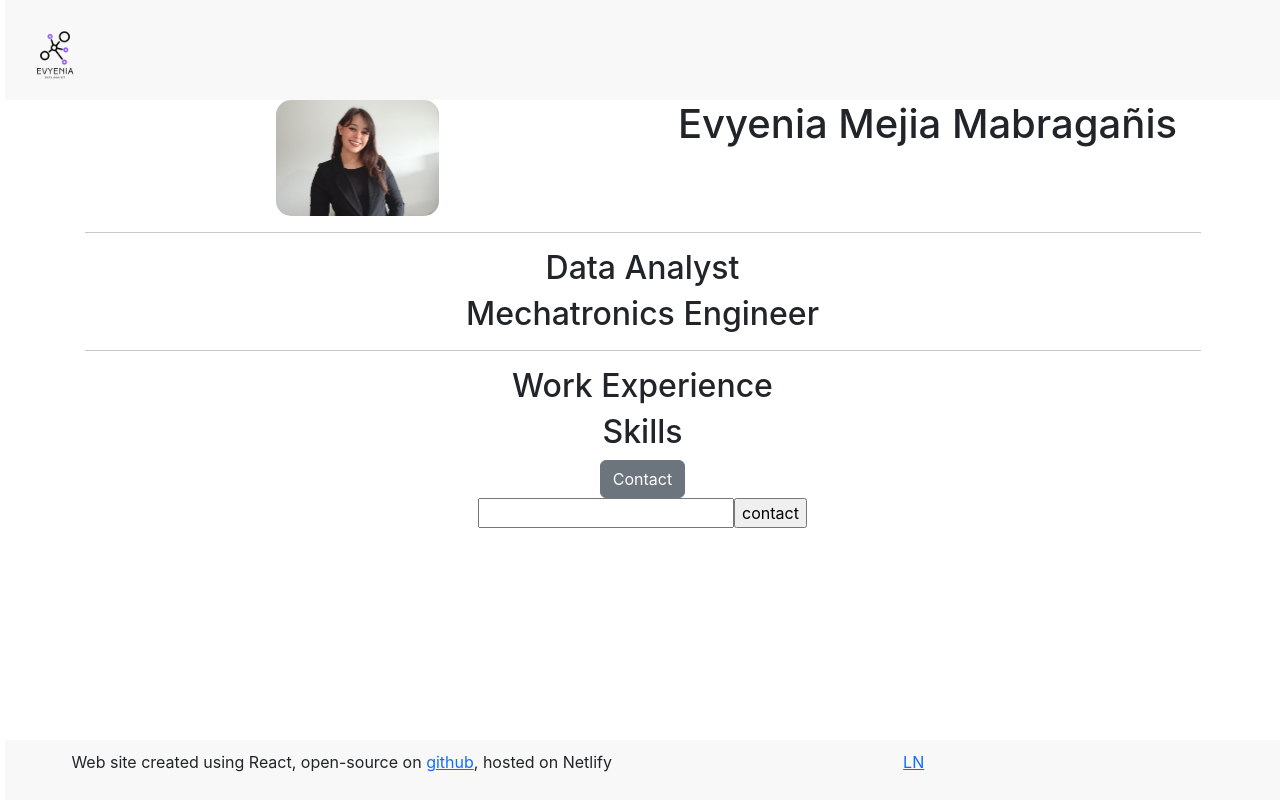
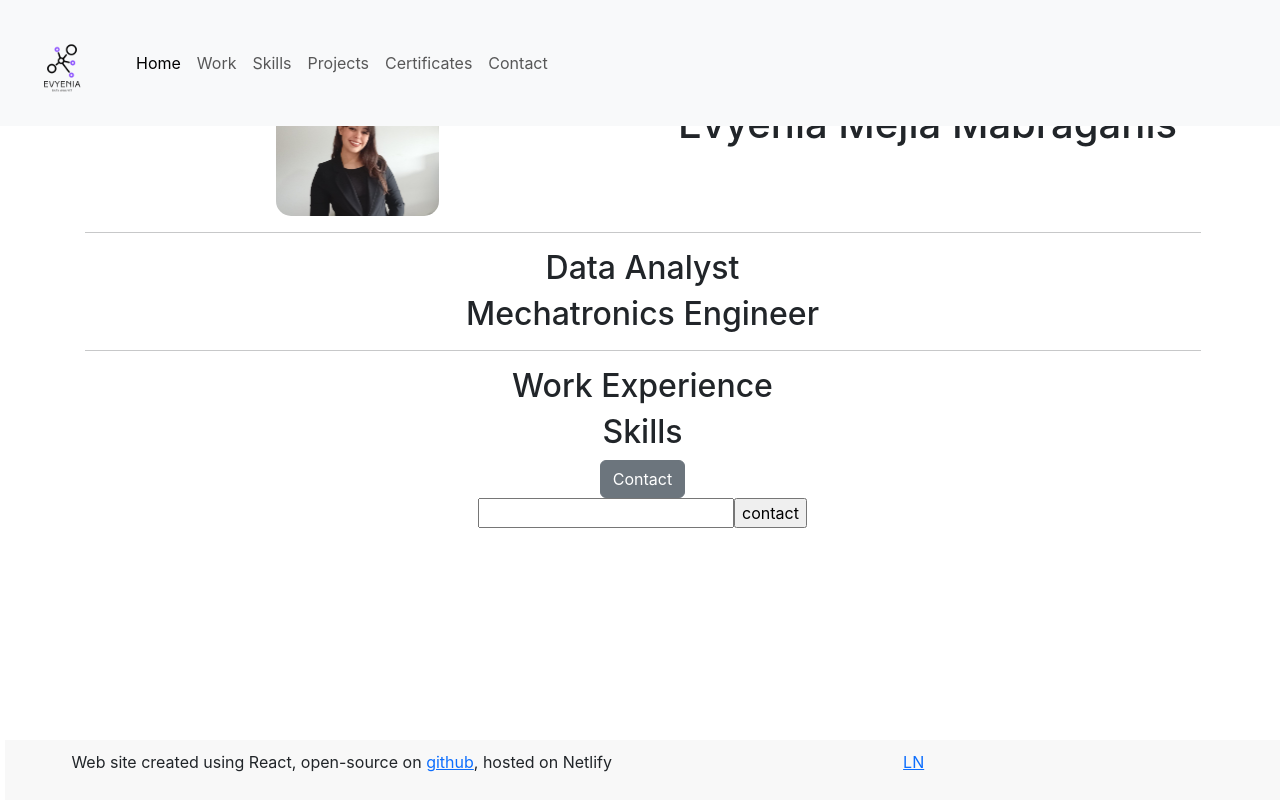
Before and after one commit to sorim492/portafolio-evyi, a React (Create React App) app: page / in a window 1280 px wide. Built offline with nearby package versions, Linux system fonts and the light colour scheme.

Commit message:
Update Header.js

```diff
--- a/src/Header.js
+++ b/src/Header.js
@@ -4,7 +4,39 @@
 export default function Header(){
 return(
     <div className="header">
-        <img src={logo} className="App-logo" alt="logo" />
+        <div className="container">
+
+            <nav class="navbar fixed-top navbar-expand-lg bg-body-tertiary">
+                <div class="container-fluid">
+                    <a class="navbar-brand" href="/"><img src={logo} className="App-logo" alt="logo" /></a>
+                    <button class="navbar-toggler" type="button" data-bs-toggle="collapse" data-bs-target="#navbarNav" aria-controls="navbarNav" aria-expanded="false" aria-label="Toggle navigation">
+                        <span class="navbar-toggler-icon"></span>
+                    </button>
+                <div class="collapse navbar-collapse" id="navbarNav">
+                <ul class="navbar-nav">
+                    <li class="nav-item">
+                        <a class="nav-link active" aria-current="page" href="#">Home</a>
+                    </li>
+                    <li class="nav-item">
+                        <a class="nav-link" href="#">Work</a>
+                    </li>
+                    <li class="nav-item">
+                        <a class="nav-link" href="#">Skills</a>
+                    </li>
+                    <li class="nav-item">
+                        <a class="nav-link" href="#">Projects</a>
+                    </li>
+                    <li class="nav-item">
+                        <a class="nav-link" href="#">Certificates</a>
+                    </li>
+                    <li class="nav-item">
+                        <a class="nav-link" href="#">Contact</a>
+                    </li>
+                </ul>
+                </div>
+                </div>
+            </nav>
+        </div>
     </div>
 )
 }
```
